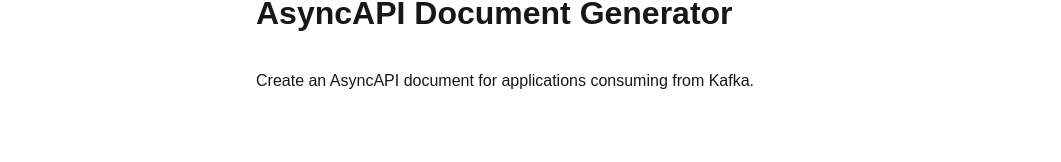
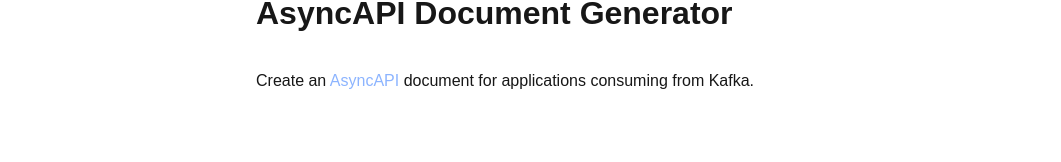
Before and after one commit to kvnchen/management_plane, a Next.js app: page / in a window 1280 px wide. Shown: the part 125-287 px from the top of the page, without its empty margins (0-1061 px from the left). Built offline with nearby package versions, Linux system fonts and the light colour scheme; no server answers.

Commit message:
touch ups

```diff
--- a/src/app/components/composer/composer.tsx
+++ b/src/app/components/composer/composer.tsx
@@ -80,6 +80,7 @@ export default function Composer({ env, channels, messages, dispatch }: {
   return (
     <article id={`composer-3`} className={styles.composer}>
       <h2>Editing</h2>
+      <h4>Format: YAML</h4>
       <textarea
         id='editor'
         className={styles.editor}
--- a/src/app/components/composer/styles.module.css
+++ b/src/app/components/composer/styles.module.css
@@ -8,12 +8,17 @@
   padding-bottom: 20px;
 }
 
+.composer h4 {
+  margin-top: 20px;
+}
+
 .editor {
-  margin-top: 40px;
+  margin-top: 20px;
   min-height: 70vh;
   width: 100%;
   font-size: 1.5em;
   field-sizing: content;
+  background-color: lightgray;
 }
 
 @media (width < 1280px) {
--- a/src/app/components/wizard/styles.module.css
+++ b/src/app/components/wizard/styles.module.css
@@ -4,6 +4,14 @@
 
 .wizard h1 {
   margin-bottom: 40px;
+}
+
+.wizard a {
+  color: #8cb4ff;
+}
+
+.wizard a:hover {
+  text-decoration: underline;
 }
 
 .button-row {
--- a/src/app/components/wizard/wizard.tsx
+++ b/src/app/components/wizard/wizard.tsx
@@ -38,7 +38,9 @@ export default function Wizard() {
   return (
     <div className={styles.wizard}>
       <h1>AsyncAPI Document Generator</h1>
-      <p>Create an AsyncAPI document for applications consuming from Kafka.</p>
+      <p>
+        Create an <a href='https://www.asyncapi.com/docs/tutorials/getting-started/asyncapi-documents' target='_blank' rel='noopener noreferrer'>AsyncAPI</a> document for applications consuming from Kafka.
+      </p>
       <List
         step={ENVIRONMENT}
         set={setEnv}
```
